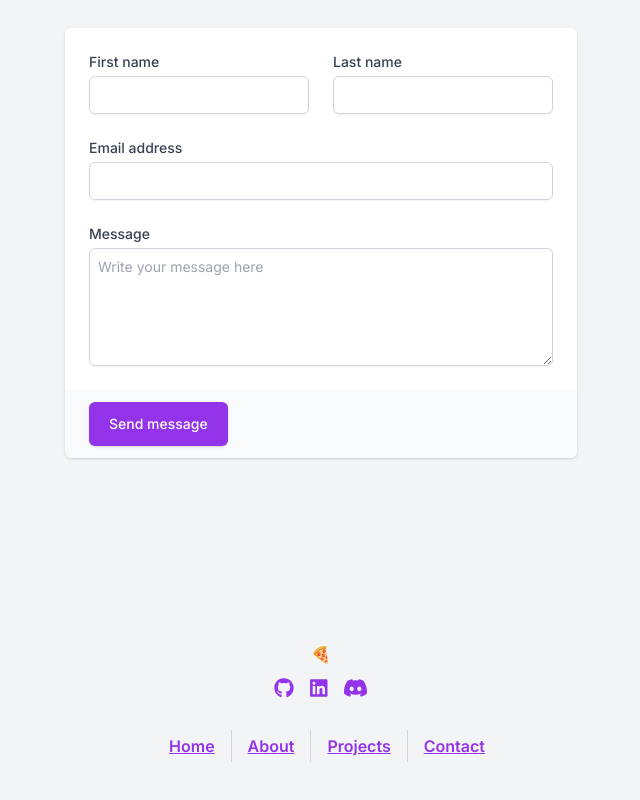
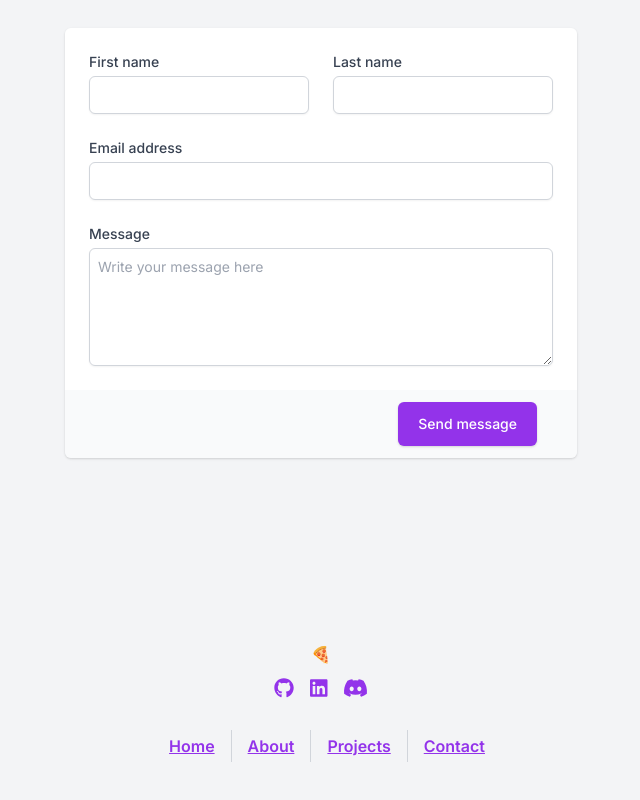
Before and after one commit to JulieBLarsen/portfolio, a Next.js app: page / in a window 1280 px wide. Shown: the part 2750-3550 px from the top of the page, without its empty margins (319-959 px from the left). Built offline with nearby package versions, Linux system fonts and the light colour scheme; a web font is replaced by a local one; what tailwindcss-line-clamp would draw is missing.

Commit message:
change button alignment

```diff
--- a/components/home/contact.js
+++ b/components/home/contact.js
@@ -75,7 +75,7 @@ export default function Contact() {
                 </div>
               </div>
             </div>
-            <div className="flex justify-between px-4 py-3 bg-gray-50 text-right sm:px-6">
+            <div className="flex justify-end py-3 bg-gray-50 sm:px-6">
               <Button>Send message</Button>
             </div>
           </div>
```
